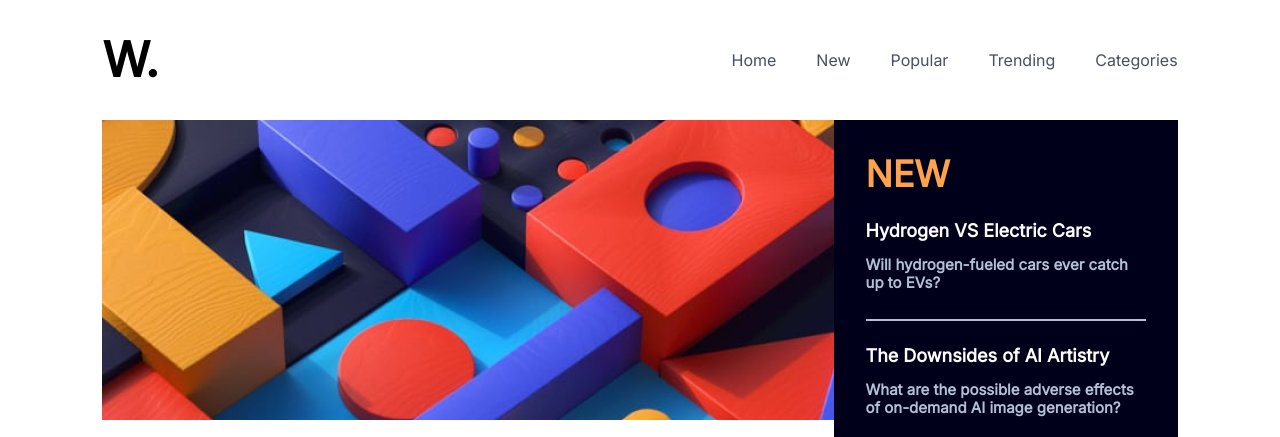
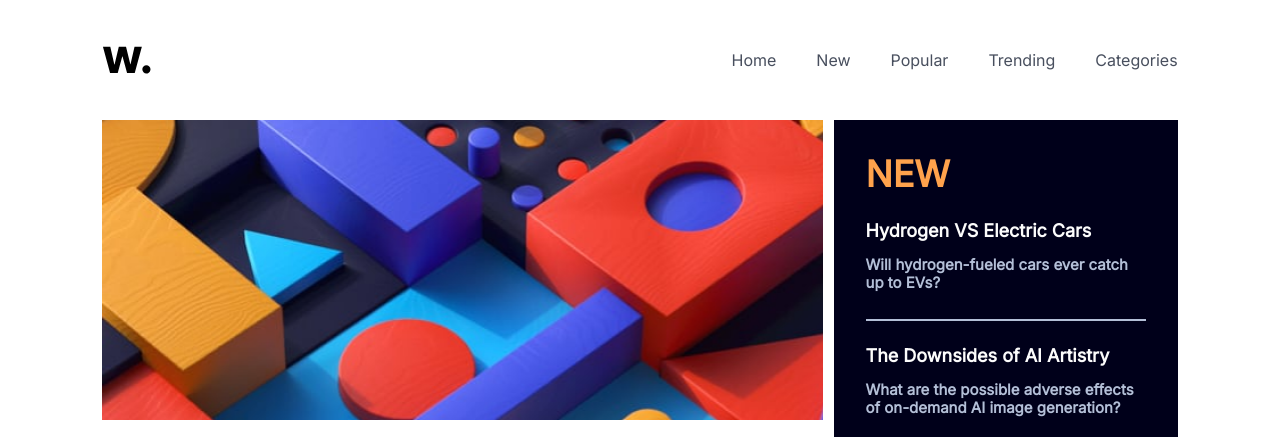
Before and after one commit to sabasaba29/davaleba-11, a plain HTML site: page index.html in a window 1280 px wide. Shown: the top 437 px of the page. Drawn offline with Linux system fonts and the light colour scheme.

Commit message:
FINISHED

```diff
--- a/CSS/style.css
+++ b/CSS/style.css
@@ -20,9 +20,6 @@
 
 /* header */
 header {
-    max-width: inherit;
-    width: inherit;
-    height: 120px;
     display: flex;
     justify-content: space-between;
     align-items: center;
@@ -103,7 +100,7 @@ header {
 }
 
 .under_image_banner_1_p {
-    width: 65%;
+    width: 70%;
     font-weight: 700;
     font-size: 48px;
     line-height: 48px;
--- a/index.html
+++ b/index.html
@@ -15,7 +15,7 @@
 
         <!-- header -->
         <header>
-            <p class="header_logo">W.</p>
+            <img class="header_logo" src="images/logo.svg" alt="logo" >
             <nav>
                 <ul class="header_ul">
                     <li class="header_list">Home</li>
@@ -28,8 +28,7 @@
         </header>
 
         <!-- banner -->
-        <div class="banner"><img class="banner_image" src="images/banner.png" alt="banner">
-        </div>
+        <div class="banner"></div>
 
         <!-- right banner -->
         <div class="right_banner">
```
Also changed, not shown: images/logo.svg (added).
